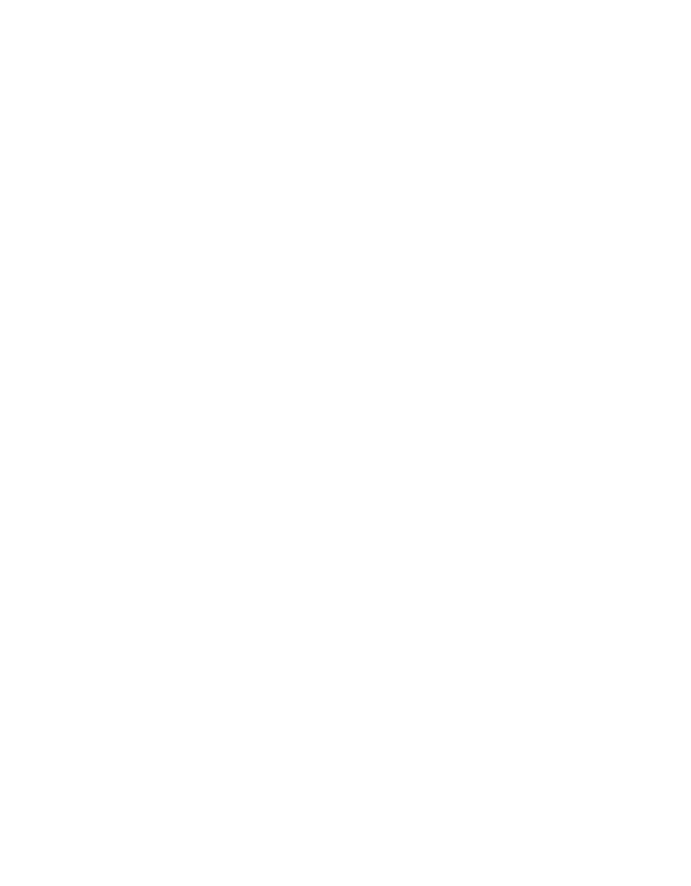
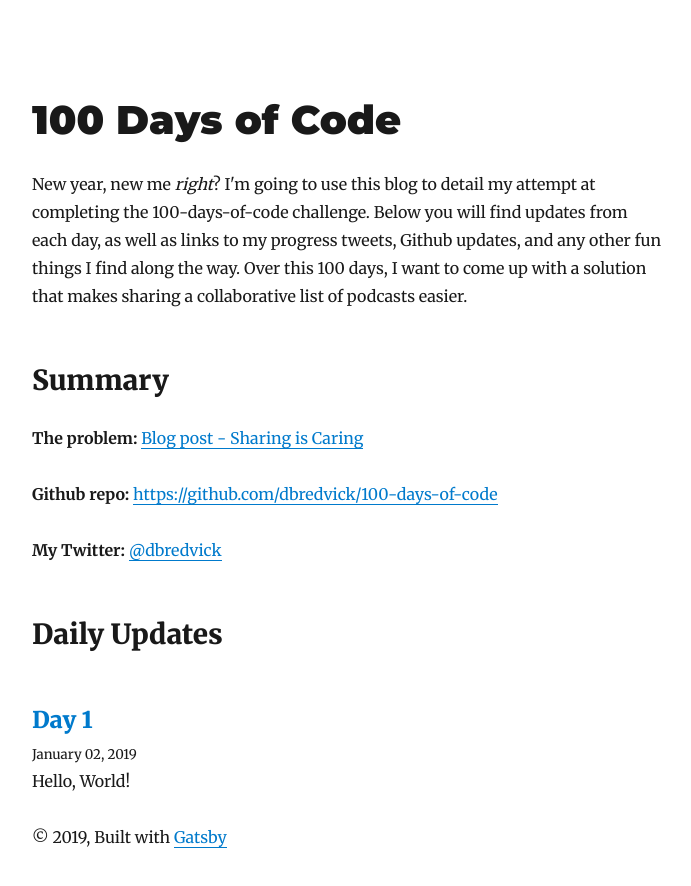
Before and after one commit to dbredvick/personal-blog, a Gatsby site: page /100-days-of-code in a window 1280 px wide. Before the commit this address had no page. Shown: the whole page, without its empty margins (293-984 px from the left). Before the commit the page ends 800 px from the top, so only its background shows below. Built offline with nearby package versions, Linux system fonts and the light colour scheme; Gatsby itself is replaced by a stand-in of ours; some packages are replaced by stand-ins of ours.

Commit message:
100 days of code blog page

```diff
--- /dev/null
+++ b/content/blog/100-days-of-code/day-1/index.md
@@ -0,0 +1,7 @@
+---
+title: Day 1
+date: '2019-01-02T22:53:03.284Z'
+tags: ['100-days-of-code']
+---
+
+# Hello, World!
--- a/content/blog/sharing-is-caring/index.md
+++ b/content/blog/sharing-is-caring/index.md
@@ -1,6 +1,7 @@
 ---
 title: Sharing is Caring
 date: '2019-01-03T22:53:03.284Z'
+tags: ['main']
 ---
 
 ## The Problem:
--- a/src/components/Bio.js
+++ b/src/components/Bio.js
@@ -28,8 +28,11 @@ function Bio() {
               }}
             />
             <p>
-              Written by <strong>{author}</strong> who lives and works in
-              Austin, Texas building useful things.
+              Written by{' '}
+              <strong>
+                <a href="/about">{author}</a>
+              </strong>{' '}
+              who lives and works in Austin, Texas building useful things.
               {` `}
               <a href={`https://twitter.com/${social.twitter}`}>
                 You should follow him on Twitter
--- /dev/null
+++ b/src/pages/100-days-of-code.js
@@ -0,0 +1,116 @@
+import React from 'react'
+
+import Layout from '../components/Layout'
+import SEO from '../components/seo'
+import { Link, StaticQuery, graphql } from 'gatsby'
+import Image from 'gatsby-image'
+import { rhythm } from '../utils/typography'
+
+class OneHundredDaysOfCode extends React.Component {
+  render() {
+    return (
+      <StaticQuery
+        query={imageQuery}
+        render={data => {
+          const { author, social } = data.site.siteMetadata
+          const posts = data.posts.edges
+          console.log(data)
+          return (
+            <Layout location={this.props.location}>
+              <SEO title="100 Days of Code" />
+              <h1>100 Days of Code</h1>
+              <p>
+                New year, new me <i>right</i>? I'm going to use this blog to
+                detail my attempt at completing the 100-days-of-code challenge.
+                Below you will find updates from each day, as well as links to
+                my progress tweets, Github updates, and any other fun things I
+                find along the way. Over this 100 days, I want to come up with a
+                solution that makes sharing a collaborative list of podcasts
+                easier.
+              </p>
+
+              <h2>Summary</h2>
+              <p>
+                <b>The problem: </b>
+                <a href="/sharing-is-caring/">Blog post - Sharing is Caring</a>
+              </p>
+              <p>
+                <b>Github repo: </b>{' '}
+                <a href="https://github.com/dbredvick/100-days-of-code">
+                  https://github.com/dbredvick/100-days-of-code
+                </a>
+              </p>
+              <p>
+                <b>My Twitter: </b>{' '}
+                <a href={`https://twitter.com/${social.twitter}`}>@dbredvick</a>
+              </p>
+              <h2>Daily Updates</h2>
+              <div>
+                {posts.map(({ node }) => {
+                  const title = node.frontmatter.title || node.fields.slug
+                  return (
+                    <div key={node.fields.slug}>
+                      <h3
+                        style={{
+                          marginBottom: rhythm(1 / 4),
+                        }}
+                      >
+                        <Link
+                          style={{ boxShadow: `none` }}
+                          to={node.fields.slug}
+                        >
+                          {title}
+                        </Link>
+                      </h3>
+                      <small>{node.frontmatter.date}</small>
+                      <p dangerouslySetInnerHTML={{ __html: node.excerpt }} />
+                    </div>
+                  )
+                })}
+              </div>
+            </Layout>
+          )
+        }}
+      />
+    )
+  }
+}
+
+const imageQuery = graphql`
+  query ImageQueryAndPosts {
+    avatar: file(absolutePath: { regex: "/profile-pic.jpg/" }) {
+      childImageSharp {
+        fixed(width: 50, height: 50) {
+          ...GatsbyImageSharpFixed
+        }
+      }
+    }
+    site {
+      siteMetadata {
+        author
+        social {
+          twitter
+        }
+      }
+    }
+    posts: allMarkdownRemark(
+      sort: { fields: [frontmatter___date], order: DESC }
+      filter: { frontmatter: { tags: { in: ["100-days-of-code"] } } }
+    ) {
+      edges {
+        node {
+          excerpt
+          fields {
+            slug
+          }
+          frontmatter {
+            date(formatString: "MMMM DD, YYYY")
+            title
+          }
+        }
+      }
+    }
+  }
+`
+
+export default OneHundredDaysOfCode
--- a/src/pages/index.js
+++ b/src/pages/index.js
@@ -51,7 +51,10 @@ export const pageQuery = graphql`
         title
       }
     }
-    allMarkdownRemark(sort: { fields: [frontmatter___date], order: DESC }) {
+    allMarkdownRemark(
+      sort: { fields: [frontmatter___date], order: DESC }
+      filter: { frontmatter: { tags: { in: ["main"] } } }
+    ) {
       edges {
         node {
           excerpt
```
